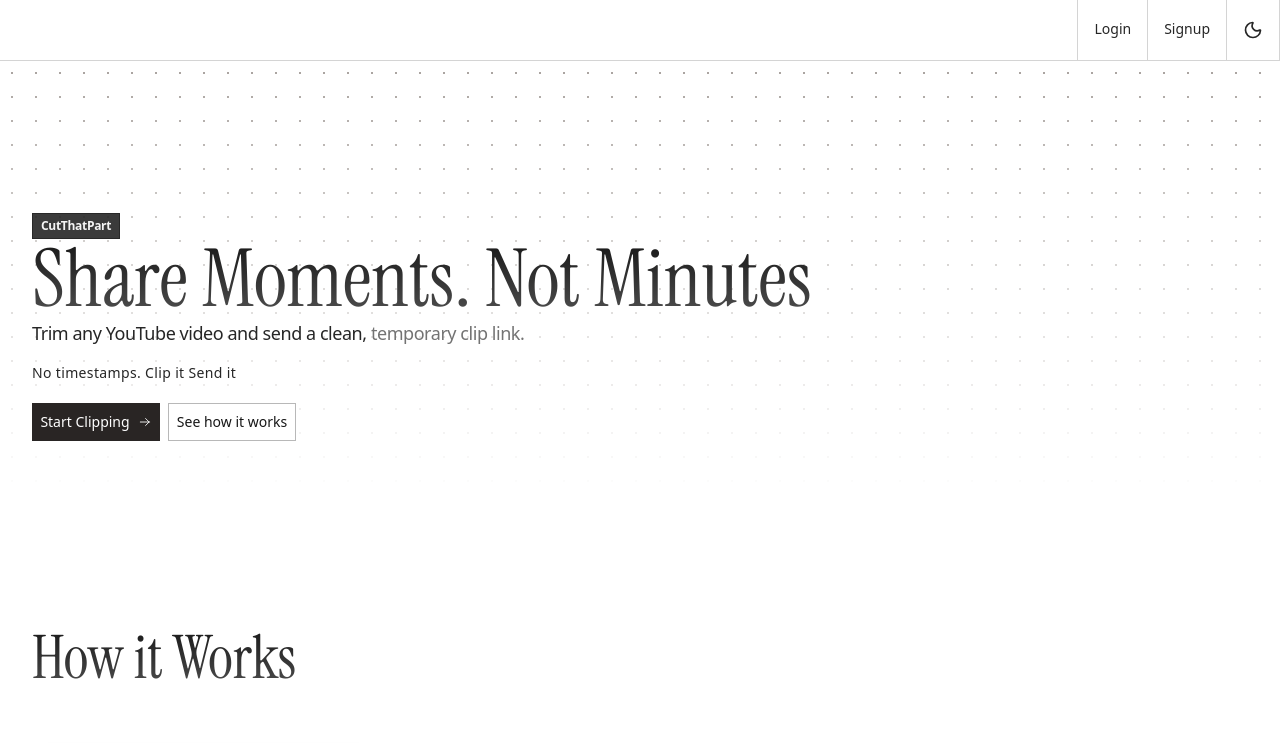
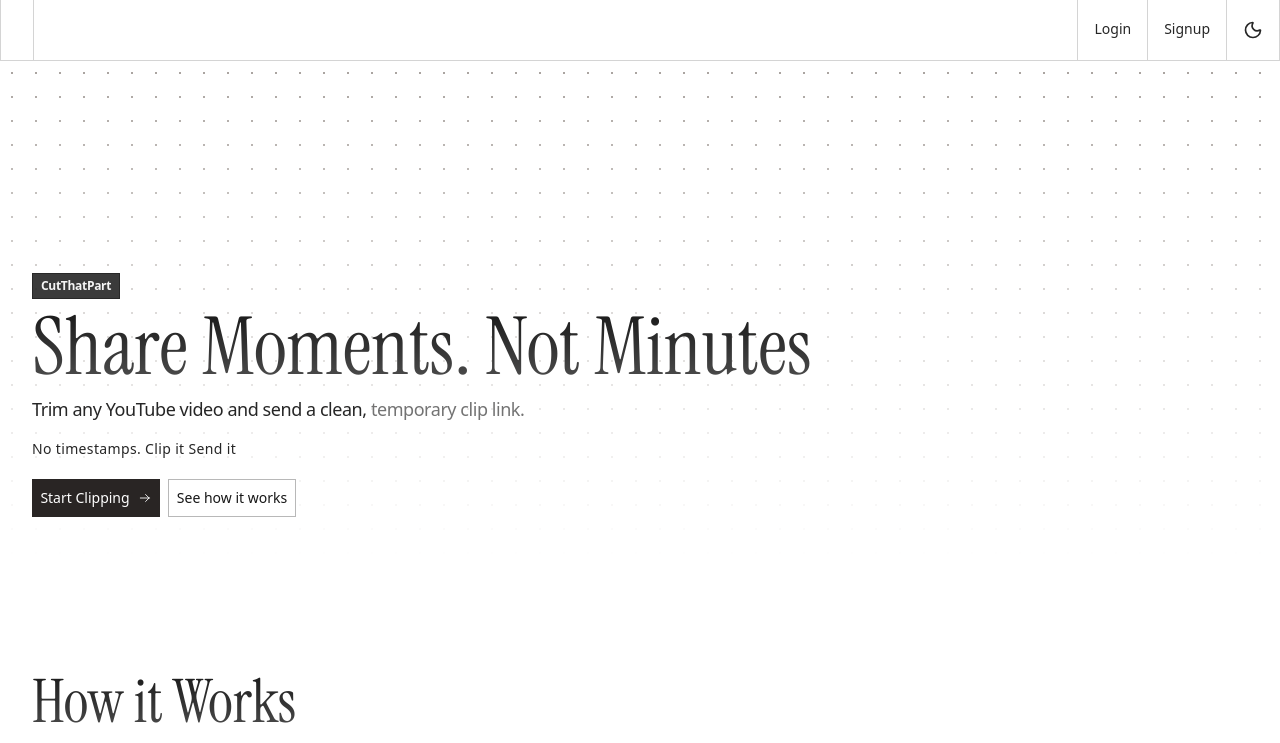
Before and after one commit to ShahuKor/CutThatPart, a Next.js app in the folder frontend/: page / in a window 1280 px wide. Shown: the top 743 px of the page. Built offline with nearby package versions, Linux system fonts and the light colour scheme; no server answers.

Commit message:
Fix : Navbar userbutton and signout

```diff
--- a/frontend/components/common/Navbar.tsx
+++ b/frontend/components/common/Navbar.tsx
@@ -4,7 +4,7 @@
 import { useTheme } from "next-themes";
 import { Moon, Sun, Menu, X } from "lucide-react";
 import { useEffect, useState } from "react";
-import { SignedIn, SignedOut, UserButton } from "@clerk/nextjs";
+import { SignedIn, SignedOut, SignOutButton, UserButton } from "@clerk/nextjs";
 
 export default function Navbar() {
   const { theme, setTheme } = useTheme();
@@ -29,18 +29,21 @@
     <>
       <div className="border-b border-neutral-300 dark:border-neutral-500/70 bg-white dark:bg-neutral-950">
         <Container>
-          <div className="flex justify-end h-15">
+          <div className="flex justify-end md:justify-between h-15">
             {/* Desktop Nav */}
+            <div className="hidden md:flex border-l border-r dark:border-neutral-500/70 border-neutral-300 last:border-r px-4 py-4 text-neutral-800 dark:text-neutral-200 dark:hover:bg-neutral-200 dark:hover:text-neutral-800 hover:bg-neutral-800 hover:text-neutral-200 transition-colors duration-300">
+              <UserButton />
+            </div>
             <div className="hidden md:flex">
               <SignedIn>
                 <Link href="/dashboard" className={linkClass}>
                   <span className="text-sm">Your Clips</span>
                 </Link>
-                <Link href="/profile" className={linkClass}>
-                  <span className="text-sm">Profile</span>
-                </Link>
+
                 <div className={linkClass}>
-                  <UserButton />
+                  <span className="text-sm">
+                    <SignOutButton />
+                  </span>
                 </div>
               </SignedIn>
 
@@ -111,12 +114,15 @@
                 <span className="text-sm">Your Clips</span>
               </Link>
               <Link
-                href="/profile"
+                href="/dashboard"
                 className={mobileLinkClass}
                 onClick={() => setMenuOpen(false)}
               >
-                <span className="text-sm">Profile</span>
+                <span className="text-sm">
+                  <SignOutButton />
+                </span>
               </Link>
+
               <div className="w-full flex justify-center px-6 py-4  dark:border-neutral-500/70 border-neutral-300">
                 <UserButton />
               </div>
--- a/frontend/components/landing/Hero.tsx
+++ b/frontend/components/landing/Hero.tsx
@@ -3,7 +3,7 @@
 export default function Hero() {
   return (
     <div
-      className="mb-14 md:mb-20 lg:mb-26 px-8 py-10 sm:py-15 relative "
+      className="mb-14 md:mb-18 lg:mb-23 px-8 py-10 sm:pt-30 relative "
       style={{
         backgroundImage: `radial-gradient(circle, #a8a29e 1px, transparent 1px)`,
         backgroundSize: "24px 24px",
@@ -15,8 +15,8 @@
       <div className="absolute inset-0 hidden dark:block bg-linear-to-b from-neutral-950/0 via-neutral-950/60 to-neutral-950 pointer-events-none" />
 
       <div className="mt-23 relative z-10">
-        <div className="flex flex-col justify-start gap-2 sm:gap-3 lg:gap-0 md:gap-2">
-          <div className="bg-neutral-800/90 border border-neutral-800/90 dark:bg-transparent dark:border dark:border-neutral-300/30 w-20 md:w-22 py-1  px-2">
+        <div className="flex flex-col justify-start gap-2 sm:gap-3 md:gap-2">
+          <div className="bg-neutral-800/90 border border-neutral-800/90 dark:bg-transparent dark:border dark:border-neutral-300/30 w-20 md:w-22 py-1 px-2">
             <p className="text-[10px] md:text-xs font-semibold tracking-tight text-neutral-100 dark:text-neutral-200 ">
               CutThatPart
             </p>
--- a/frontend/components/landing/HowItWorks.tsx
+++ b/frontend/components/landing/HowItWorks.tsx
@@ -28,7 +28,7 @@
         <h2 className="mb-6 md:mb-13 text-3xl md:text-4xl lg:text-[60px] font-serif bg-clip-text text-transparent bg-linear-to-t from-neutral-600 to-neutral-900 dark:from-neutral-400 dark:to-neutral-100">
           How it Works
         </h2>
-        {/* Mobile: flex-col / Desktop: diagonal staircase */}
+
         <div className="flex flex-col gap-4 md:flex md:flex-row md:items-start md:gap-4">
           {cardItems.map((item, index) => (
             <div
```
